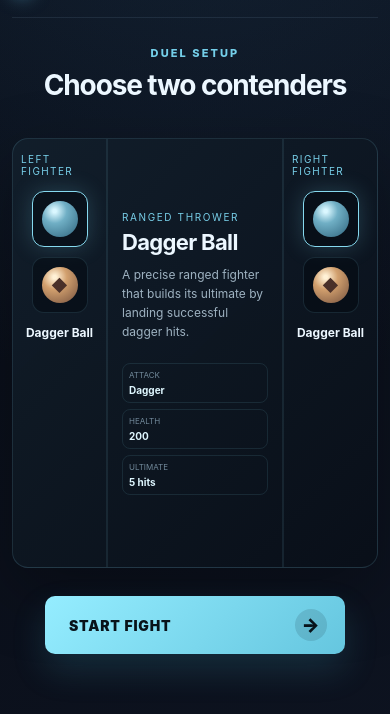
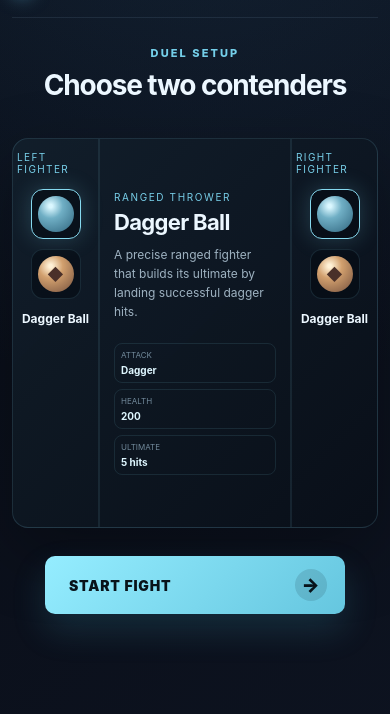
Before and after one commit to DSP04-NITKKR/orb-arena, a plain HTML site: page index.html in a window 390 px wide. Shown: the part 44-758 px from the top of the page. Drawn offline with Linux system fonts and the light colour scheme.

Commit message:
Fix left and right selection panel separation
Co-authored-by: copilot-swe-agent[bot] <198982749+Copilot@users.noreply.github.com>

```diff
--- a/styles.css
+++ b/styles.css
@@ -91,10 +91,11 @@ h1 {
 }
 
 .agent-select {
+  width: 100%;
   min-height: 410px;
   margin-top: 36px;
   display: grid;
-  grid-template-columns: 170px minmax(300px, 1fr) 170px;
+  grid-template-columns: 170px 1fr 170px;
   overflow: hidden;
   border: 1px solid rgba(140, 228, 255, 0.14);
   border-radius: 16px;
@@ -104,6 +105,8 @@ h1 {
 }
 
 .side-selector {
+  width: 170px;
+  min-width: 170px;
   display: flex;
   flex-direction: column;
   align-items: center;
@@ -111,6 +114,11 @@ h1 {
   border-right: 1px solid rgba(140, 228, 255, 0.09);
   padding: 22px 16px;
 }
+
+.left-side-selector { grid-column: 1; grid-row: 1; }
+.right-side-selector { grid-column: 3; grid-row: 1; }
+
+.ball-detail { grid-column: 2; grid-row: 1; min-width: 0; }
 
 .side-selector p {
   margin: 0 0 4px;
@@ -610,11 +618,15 @@ h1 {
   .topbar { height: 62px; }
   .setup-screen { padding-top: 28px; }
   .agent-select {
-    min-height: 430px;
-    grid-template-columns: 94px 1fr 94px;
+    min-height: 390px;
+    grid-template-columns: 86px minmax(0, 1fr) 86px;
   }
-  .side-selector { padding: 14px 8px; }
-  .side-ball { width: 56px; height: 56px; }
+  .side-selector {
+    width: 86px;
+    min-width: 86px;
+    padding: 12px 4px;
+  }
+  .side-ball { width: 50px; height: 50px; }
   .ball-detail {
     grid-template-columns: 1fr;
     align-content: center;
```
